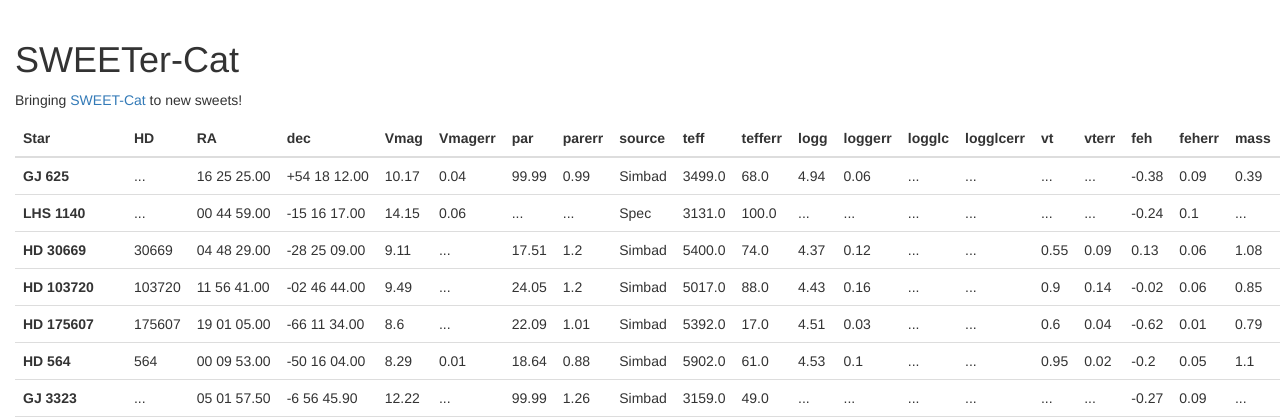
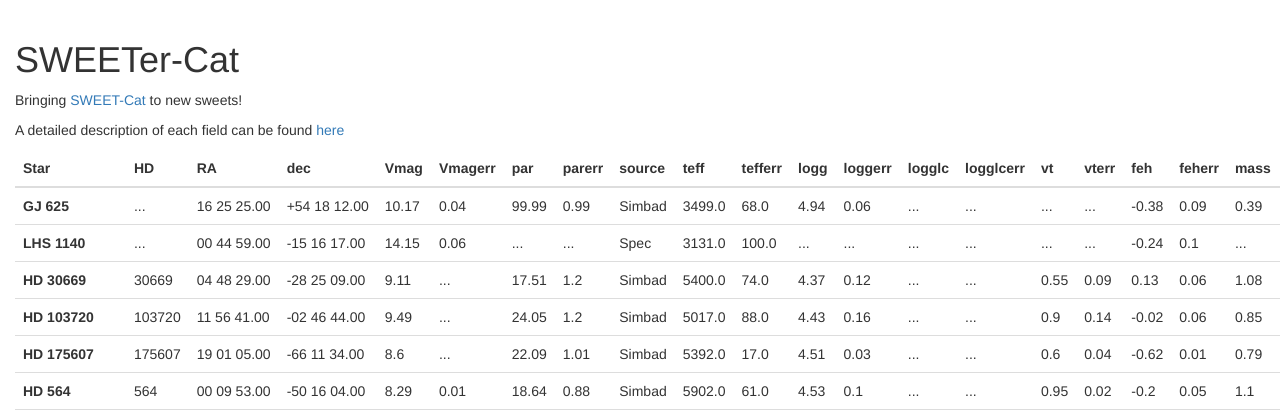
Before and after one commit to DanielAndreasen/SWEETer-Cat, a Flask app: page / in a window 1280 px wide; the page is wider, and only the part inside the window is pictured. Shown: the part 62-482 px from the top of that part. Run offline with Flask 2, Linux system fonts and the light colour scheme; parts of the project's set-up code (start-up, migrations or seed data) failed here and were passed over; some libraries are stand-ins or nearby versions.

Commit message:
Add field description.

```diff
--- a/sweetercat/templates/main.html
+++ b/sweetercat/templates/main.html
@@ -6,6 +6,7 @@
 
   <p>Bringing <a href="https://www.astro.up.pt/resources/sweet-cat/">SWEET-Cat</a> to new sweets!</p>
 
+  <p>A detailed description of each field can be found <a href="{{ url_for('static', filename='table.pdf') }}">here</a></p>
 
   <table class="table table-hover table-responsive">
     <thead>
```
Also changed, not shown: 1 other file.
